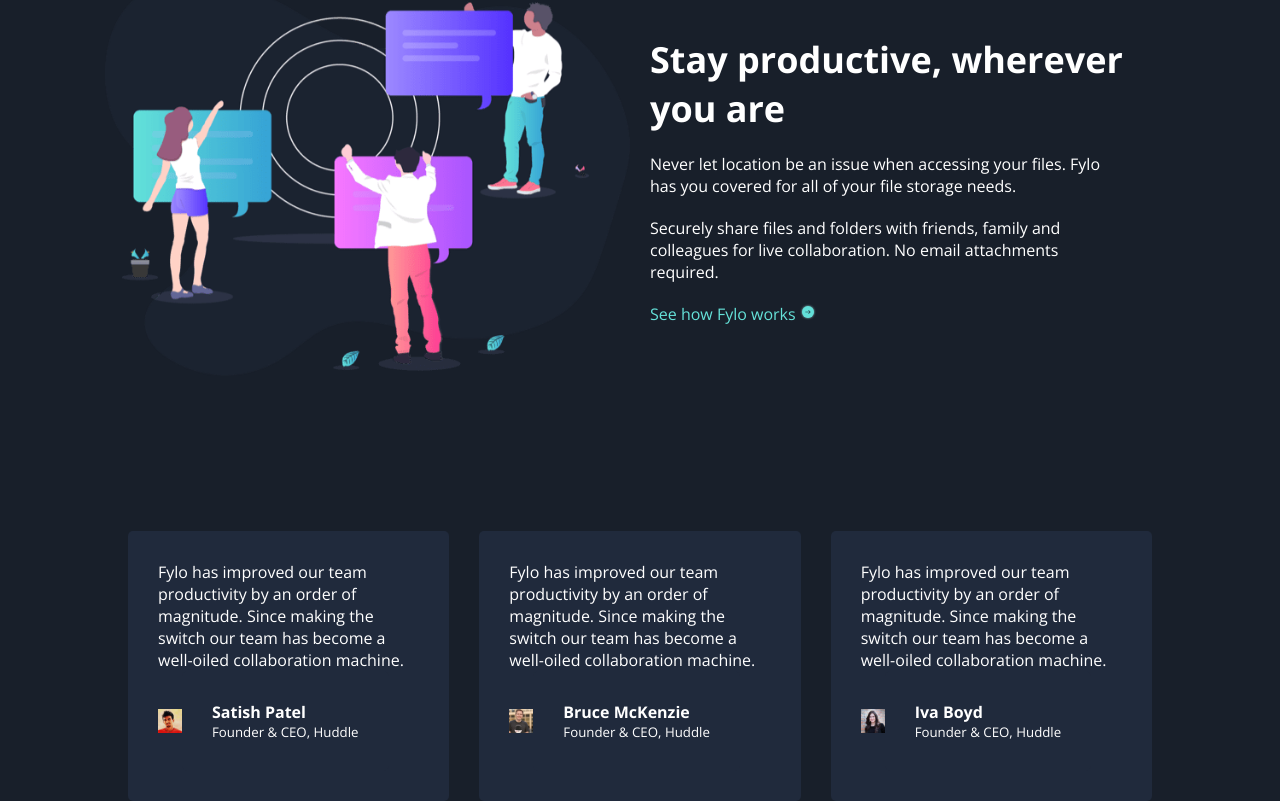
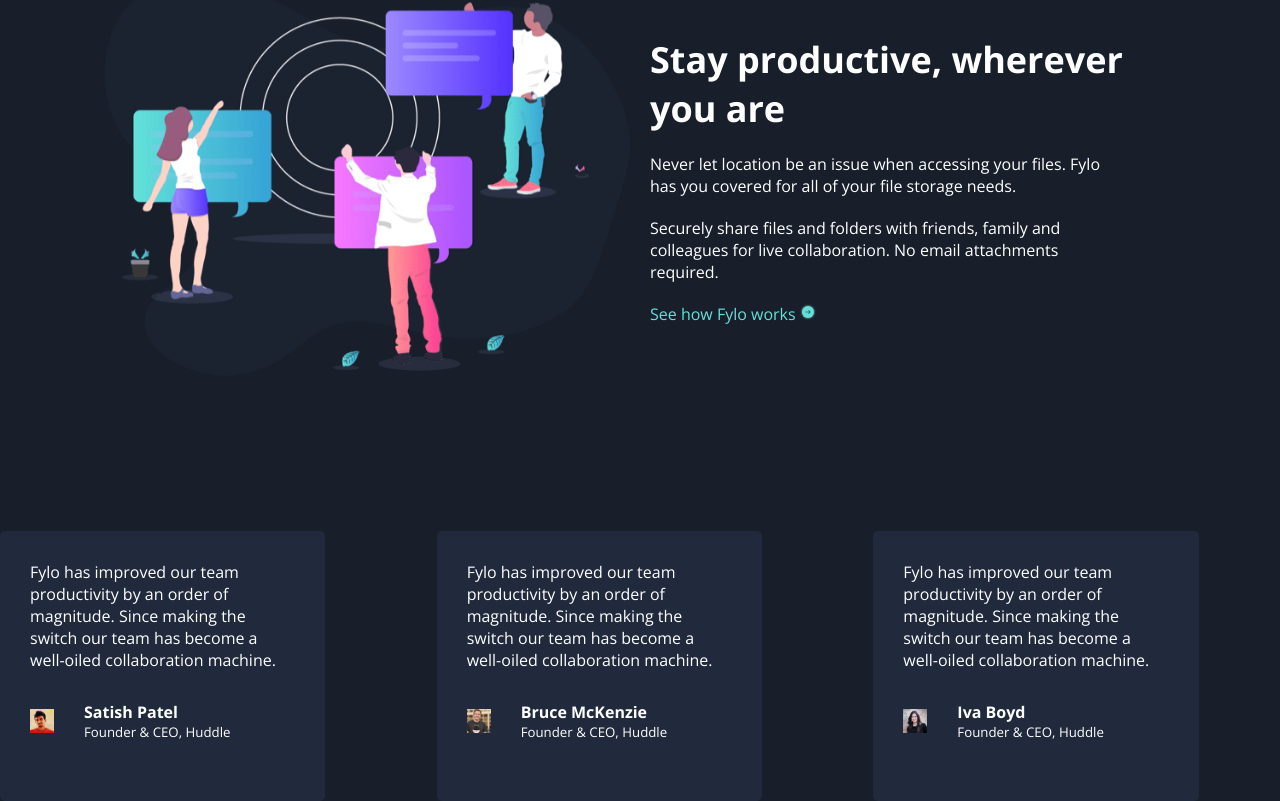
Before and after one commit to data-sets/fylo-dark-theme, a React (Create React App) app: page / in a window 1280 px wide. Shown: the part 1663-2464 px from the top of the page. Built offline with nearby package versions, Linux system fonts and the light colour scheme.

Commit message:
added: testimonial

```diff
--- a/src/scss/globals/_main.scss
+++ b/src/scss/globals/_main.scss
@@ -174,13 +174,13 @@ button {
     grid-template-columns: repeat(3, 1fr);
     gap: 30px;
 
-    width: 80%;
     margin: 0 auto;
     div {
       background-color: v.$dark-blue-test-bg;
       padding: 30px;
       border-radius: 5px;
       color: v.$white;
+      width: 80%;
       h5 {
         font-weight: normal;
       }
```
Also changed, not shown: src/dist/style.css, 1 other file (tests, documents, lock files or other folders).
